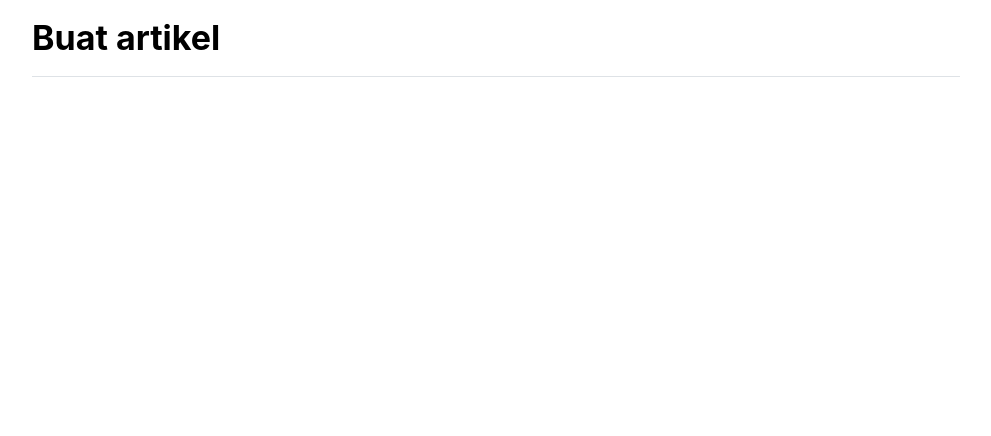
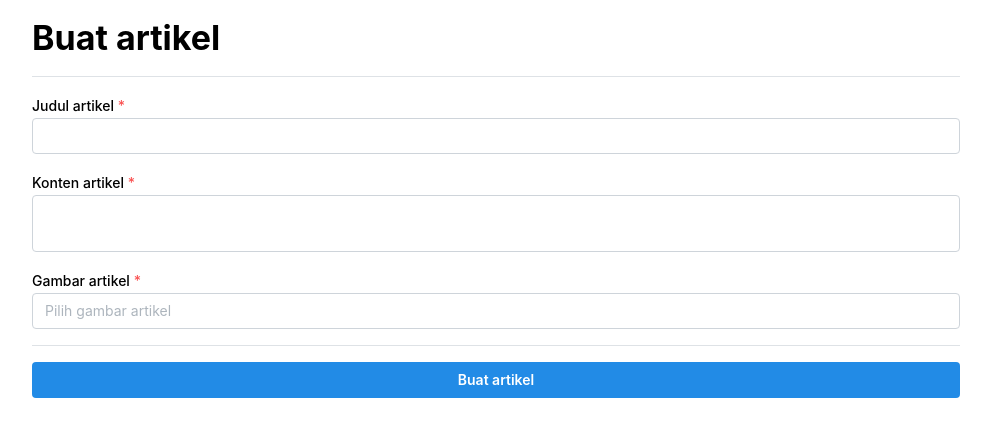
Before and after one commit to acomarcho/myimpresi-dashboard, a Next.js app: page /article/create in a window 1280 px wide. Shown: the top 436 px of the page, without its empty margins (144-1135 px from the left). Built offline with nearby package versions, Linux system fonts and the light colour scheme.

Commit message:
Feat: Prepare add article page

```diff
--- a/pages/article/create/index.tsx
+++ b/pages/article/create/index.tsx
@@ -1,4 +1,13 @@
-import { Container, Divider, Stack, Title } from "@mantine/core";
+import {
+  Button,
+  Container,
+  Divider,
+  FileInput,
+  Stack,
+  TextInput,
+  Textarea,
+  Title,
+} from "@mantine/core";
 
 export default function CreateArticlePage() {
   return (
@@ -6,6 +15,16 @@ export default function CreateArticlePage() {
       <Stack>
         <Title order={1}>Buat artikel</Title>
         <Divider />
+        <TextInput label="Judul artikel" required />
+        <Textarea label="Konten artikel" required autosize minRows={2} />
+        <FileInput
+          label="Gambar artikel"
+          clearable
+          placeholder="Pilih gambar artikel"
+          required
+        />
+        <Divider />
+        <Button>Buat artikel</Button>
       </Stack>
     </Container>
   );
```
